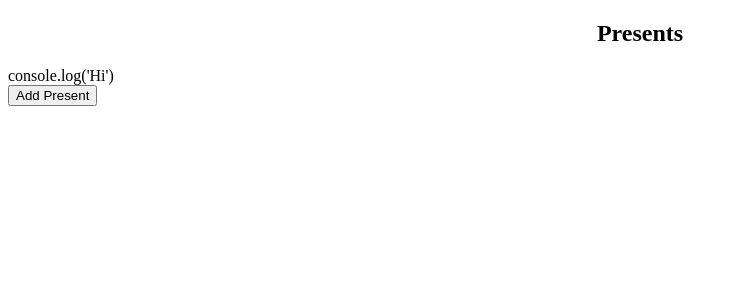
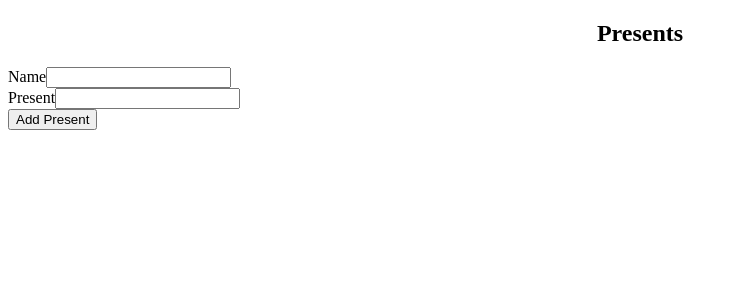
Before and after one commit to emilyjspencer/Presents, a React (Create React App) app: page / in a window 1280 px wide. Both pictures are taken after a click on the button "Add Present". Shown: the top 300 px of the page, without its empty margins (0-738 px from the left). Built offline with nearby package versions, Linux system fonts and the light colour scheme.

Commit message:
Changes to use FormLabel and adss a passing test for the creation of an instance of the Gift component in the App component

```diff
--- a/src/components/App.js
+++ b/src/components/App.js
@@ -1,5 +1,6 @@
 import React, { Component } from 'react';
 import { Button } from 'react-bootstrap';
+import Present from './Present';
 
 
 class App extends Component {
@@ -29,15 +30,14 @@ class App extends Component {
               {
                   this.state.presents.map(present => {
                       return (
-                          <div>
-                              console.log('Hi')
-                          </div>
+                          <Present key={present.id} />
 
                       )
                   })
               }
           </div>
           <Button onClick={this.addPresent} className="add-present">Add Present</Button>
+
         </div>
       )
     }
--- a/src/components/Present.js
+++ b/src/components/Present.js
@@ -1,5 +1,5 @@
 import React, { Component } from 'react';
-import { Form, FormGroup, FormControl, ControlLabel, Button } from 'react-bootstrap';
+import { Form, FormGroup, FormControl, FormLabel, Button } from 'react-bootstrap';
 
 
 class Present extends Component {
@@ -15,11 +15,11 @@ class Present extends Component {
          <div>
            <Form>
                <FormGroup>
-                   <ControlLabel>Name</ControlLabel>
+                   <FormLabel>Name</FormLabel>
                    <FormControl onChange={event => this.setState({ person: event.target.value })} className="name" />
                </FormGroup>
                <FormGroup>
-                   <ControlLabel>Present</ControlLabel>
+                   <FormLabel>Present</FormLabel>
                    <FormControl onChange={event => this.setState({ present: event.target.value })} className="present" />
                </FormGroup>
            </Form>
```
Also changed, not shown: 1 other file (tests, documents, lock files or other folders).
